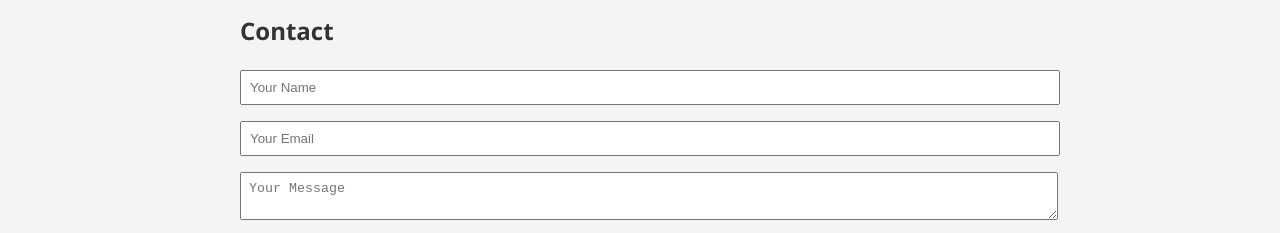
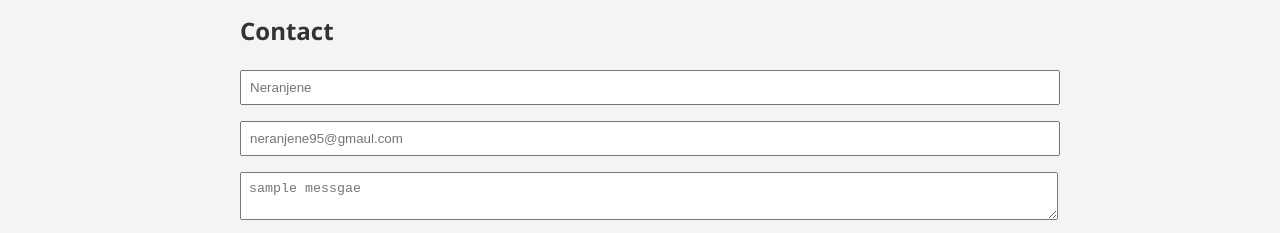
Before and after one commit to NeranjeneP/Portfolio, a plain HTML site: page index.html in a window 1280 px wide. Shown: the part 955-1188 px from the top of the page. Drawn offline with Linux system fonts and the light colour scheme.

Commit message:
Update index.html

```diff
--- a/index.html
+++ b/index.html
@@ -40,9 +40,9 @@
   <section id="contact">
     <h2>Contact</h2>
     <form id="contactForm">
-      <input type="text" placeholder="Your Name" required />
-      <input type="email" placeholder="Your Email" required />
-      <textarea placeholder="Your Message" required></textarea>
+      <input type="text" placeholder="Neranjene" required />
+      <input type="email" placeholder="neranjene95@gmaul.com" required />
+      <textarea placeholder="sample messgae" required></textarea>
       <button type="submit">Send</button>
     </form>
   </section>
```
